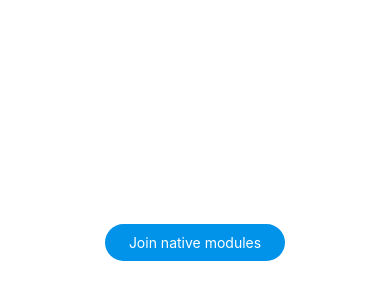
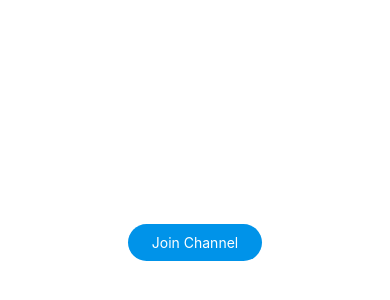
Before and after one commit to KhoiVVAPer/VideoARPOC, a React Native app: screen / in a window 390 px wide. Shown: the part 180-480 px from the top of the page. Built offline with nearby package versions, Linux system fonts and the light colour scheme.

Commit message:
fix naming

```diff
--- a/App.tsx
+++ b/App.tsx
@@ -15,7 +15,7 @@ const App = () => {
       <View style={styles.max}>
         <View style={styles.buttonHolder}>
           <TouchableOpacity onPress={joinChannel} style={styles.button}>
-            <Text style={styles.buttonText}> Join native modules </Text>
+            <Text style={styles.buttonText}> Join Channel </Text>
           </TouchableOpacity>
         </View>
       </View>
```
Also changed, not shown: 2 other files (tests, documents, lock files or other folders).
